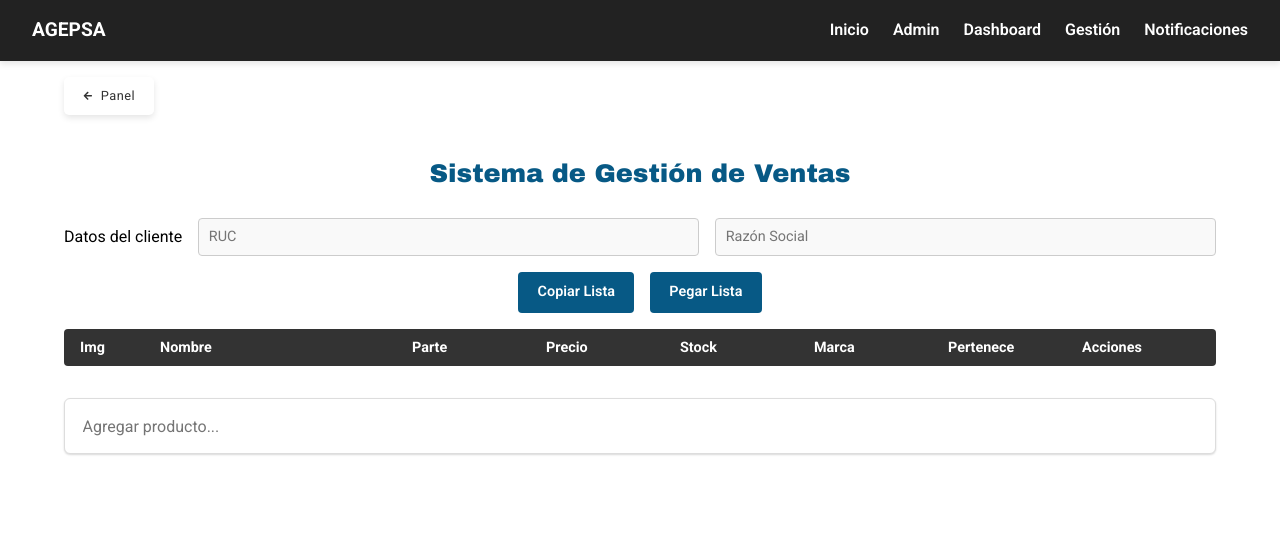
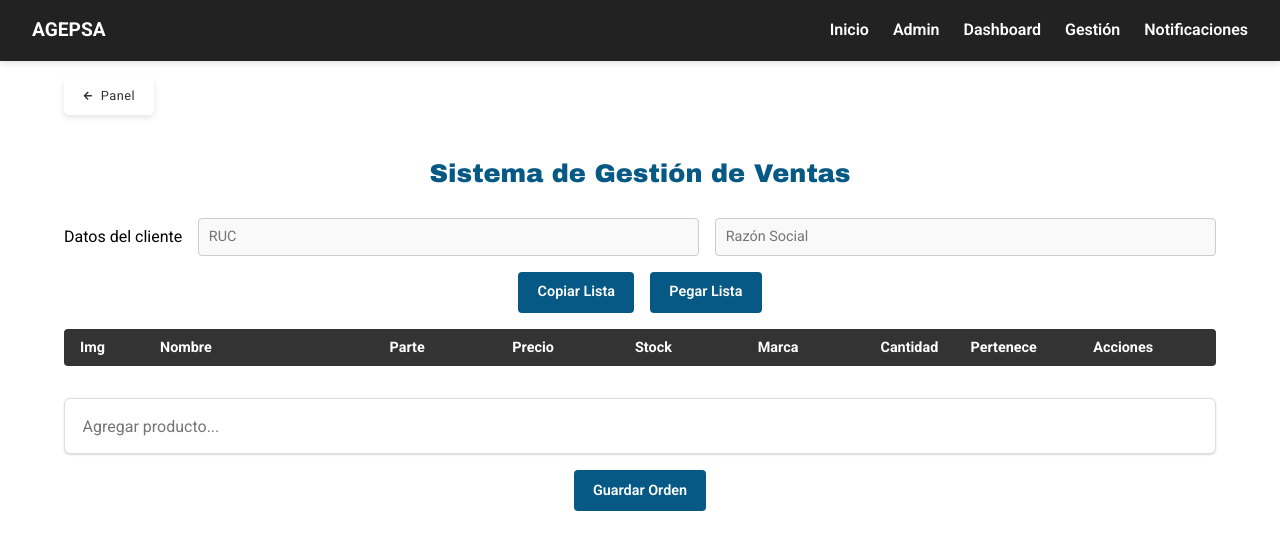
Before and after one commit to aquilesbailo123/front-demo, a React (Vite) app: page /sales-management in a window 1280 px wide. Shown: the top 550 px of the page. Built offline with nearby package versions, Linux system fonts and the light colour scheme.

Commit message:
better manager

```diff
--- a/src/pages/Manager/Manager.css
+++ b/src/pages/Manager/Manager.css
@@ -4,9 +4,9 @@
    --primary-color, --secondary-color, --background-color, --light-color, etc.
 */
 
-/***************
-  Estructura General
-***************/
+/********************************************
+  ESTRUCTURA GENERAL
+*********************************************/
 .manager-main-container {
       display: flex;
       flex-direction: column;
@@ -17,9 +17,9 @@
       font-family: 'Arial', sans-serif;
 }
 
-/***************
-  Título Principal
-***************/
+/********************************************
+  TÍTULO PRINCIPAL
+*********************************************/
 .manager-title {
       font-size: 1.6rem;
       margin: 1.5rem 0;
@@ -28,9 +28,9 @@
       text-align: center;
 }
 
-/***************
-  Formulario de Compañía (RUC, Razón Social)
-***************/
+/********************************************
+  FORMULARIO DE COMPAÑÍA (RUC, Razón Social)
+*********************************************/
 .manager-company-info {
       display: flex;
       gap: 10px;
@@ -59,9 +59,9 @@
       color: #333;
 }
 
-/***************
-  Acciones (Copiar / Pegar)
-***************/
+/********************************************
+  LIST-ACTIONS (COPIAR / PEGAR)
+*********************************************/
 .manager-list-actions {
       display: flex;
       gap: 1rem;
@@ -85,14 +85,14 @@
       transform: translateY(-2px);
 }
 
-/***************
-  Contenedor de la Tabla
-***************/
+/********************************************
+  CONTENEDOR DE LA TABLA
+*********************************************/
 .manager-table-container {
       width: 90%;
       max-width: 1200px;
       margin-bottom: 1rem;
-      overflow-x: auto; /* Para scroll horizontal cuando sea necesario */
+      overflow-x: auto; /* Para scroll horizontal en pantallas pequeñas */
 }
 .manager-table-container::-webkit-scrollbar {
       height: 6px;
@@ -102,9 +102,9 @@
       border-radius: 3px;
 }
 
-/***************
-  Encabezado de la Tabla
-***************/
+/********************************************
+  ENCABEZADO DE LA TABLA (FAUX TABLE)
+*********************************************/
 .manager-table-header {
       display: flex;
       background: #333;
@@ -113,7 +113,7 @@
       padding: 0.5rem;
       font-weight: bold;
       font-size: 0.9rem;
-      min-width: 800px; /* Para que se muestre scroll en pantallas pequeñas */
+      min-width: 900px; /* Para forzar scroll si es muy pequeña la pantalla */
 }
 .manager-col {
       flex: 1;
@@ -124,22 +124,18 @@
 .col-image {
       max-width: 80px;
 }
-/* .col-name,
-.col-part,
-.col-price,
-.col-stock,
-.col-brand,
-.col-parents,
+.col-amount {
+      max-width: 90px;
+}
 .col-actions {
-} */
-
-.col-actions {
+      display: flex;
       flex-direction: row;
+      gap: 4px;
 }
 
-/***************
-  Filas de la Tabla
-***************/
+/********************************************
+  FILAS DE LA TABLA
+*********************************************/
 .manager-table-row {
       display: flex;
       background: #fff;
@@ -149,13 +145,16 @@
       overflow: hidden;
       align-items: center;
       transition: background-color 0.2s;
-      min-width: 800px; /* Igual que el header para scroll */
+      min-width: 900px; /* Igual que el header */
       cursor: pointer;
 }
 .manager-table-row:hover {
       background-color: var(--light-color);
 }
 
+/********************************************
+  IMAGEN DE LA FILA
+*********************************************/
 .row-img {
       width: 60px;
       height: 60px;
@@ -164,31 +163,43 @@
       border: 1px solid #ccc;
 }
 
-/***************
-  Botones (Editar/Eliminar)
-***************/
+/********************************************
+  CANTIDAD EN LA FILA
+*********************************************/
+.manager-row-amount-input {
+      width: 60px;
+      padding: 0.3rem;
+      border: 1px solid #ccc;
+      border-radius: 4px;
+      font-size: 0.9rem;
+      outline: none;
+}
+
+/********************************************
+  BOTONES (EDITAR/ELIMINAR) - REACT ICONS
+*********************************************/
 .manager-edit-btn,
 .manager-remove-btn {
-      margin: 0 4px;
-      padding: 0.3rem 0.6rem;
+      display: flex;
+      align-items: center;
+      justify-content: center;
+      width: 30px;
+      height: 30px;
       border-radius: 4px;
       cursor: pointer;
-      font-weight: 600;
-      font-size: 0.85rem;
+      font-size: 1rem;
       transition: background-color 0.2s;
       background-color: var(--primary-color);
       color: #fff;
-      border: none;
-      text-align: center;
 }
 .manager-edit-btn:hover,
 .manager-remove-btn:hover {
       background-color: var(--secondary-color);
 }
 
-/***************
-  Barra de Búsqueda (Abajo)
-***************/
+/********************************************
+  BARRA DE BÚSQUEDA (ABAJO)
+*********************************************/
 .manager-bottom-search {
       position: relative;
       width: 90%;
@@ -202,7 +213,6 @@
       display: flex;
       flex-direction: column;
 }
-
 .manager-search-input {
       width: 100%;
       border: none;
@@ -213,9 +223,9 @@
       background: transparent;
 }
 
-/***************
-  Recomendaciones
-***************/
+/********************************************
+  RECOMENDACIONES (DESPLEGABLE)
+*********************************************/
 .manager-recommendations-box {
       position: absolute;
       top: calc(100% + 5px);
@@ -262,9 +272,30 @@
       background: #e2e8f0;
 }
 
-/***************
-  Modal Overlay
-***************/
+/********************************************
+  BOTÓN PARA "GUARDAR ORDEN"
+*********************************************/
+.manager-save-order {
+      margin: 1rem;
+      background: var(--primary-color);
+      color: #fff;
+      font-weight: 600;
+      font-size: 0.9rem;
+      padding: 0.6rem 1.2rem;
+      border-radius: 4px;
+      cursor: pointer;
+      border: none;
+      transition: background 0.2s, transform 0.2s;
+      user-select: none;
+}
+.manager-save-order:hover {
+      background: var(--secondary-color);
+      transform: translateY(-2px);
+}
+
+/********************************************
+  MODAL OVERLAY
+*********************************************/
 .manager-modal-overlay {
       position: fixed;
       top: 0;
@@ -278,9 +309,9 @@
       justify-content: center;
 }
 
-/***************
-  Modal Content
-***************/
+/********************************************
+  MODAL CONTENT
+*********************************************/
 .manager-modal-content {
       background: #fff;
       width: 90%;
@@ -310,11 +341,12 @@
       border: none;
       font-size: 1.5rem;
       cursor: pointer;
+      user-select: none;
 }
 
-/***************
-  Sección del Modal
-***************/
+/********************************************
+  SECCIONES DEL MODAL
+*********************************************/
 .manager-modal-section {
       background: var(--light-color);
       padding: 1rem;
@@ -327,9 +359,9 @@
       color: var(--primary-color);
 }
 
-/***************
-  Producto Actual
-***************/
+/********************************************
+  PRODUCTO ACTUAL (EN MODAL)
+*********************************************/
 .manager-current-product {
       display: flex;
       gap: 1rem;
@@ -352,11 +384,12 @@
       padding: 0.3rem;
       width: 80px;
       font-size: 0.9rem;
+      outline: none;
 }
 
-/***************
-  Ítems Equivalentes y Recomendaciones en Modal
-***************/
+/********************************************
+  ÍTEMS EQUIVALENTES & RECOMENDACIONES (MODAL)
+*********************************************/
 .manager-modal-equiv-item,
 .manager-modal-recommendation-item {
       display: flex;
@@ -386,9 +419,9 @@
       margin-bottom: 0.5rem;
 }
 
-/***************
-  Botón de Guardar en el Modal
-***************/
+/********************************************
+  BOTÓN DE GUARDAR (MODAL)
+*********************************************/
 .manager-modal-save {
       align-self: flex-end;
       background: var(--primary-color);
@@ -407,13 +440,20 @@
       transform: translateY(-2px);
 }
 
-/***************
-  Responsivo
-***************/
+/********************************************
+  RESPONSIVO
+*********************************************/
 @media (max-width: 768px) {
       .manager-table-header,
       .manager-table-row {
             font-size: 0.8rem;
+      }
+
+      .manager-table-header {
+            min-width: 700px;
+      }
+      .manager-table-row {
+            min-width: 700px;
       }
 
       /* Ajustes al formulario de compañía */
--- a/src/pages/Manager/Manager.tsx
+++ b/src/pages/Manager/Manager.tsx
@@ -1,14 +1,16 @@
 // Manager.tsx
+
 import React, { useState, useEffect, useRef } from 'react';
 import { ALL_PRODUCTS, Product } from '../../assets/products';
 import AdminNavbar from '../../components/admin/AdminNavbar/AdminNavbar';
 import AdminBack from '../../components/admin/AdminBack/AdminBack';
+import { FaEdit, FaTrash } from 'react-icons/fa'; // <-- Import React Icons
 import './Manager.css';
 
 // Estructura de cada fila en la lista de productos
 interface ProductRow {
       product: Product;
-      amount?: number; // Para la cantidad solicitada
+      amount: number; // Para la cantidad solicitada
 }
 
 function Manager() {
@@ -168,13 +170,25 @@ function Manager() {
       }
 
       /****************************************
-       * Editar fila (click en el row)
+       * Click en el row => Abrir modal
        ****************************************/
       function handleRowClick(index: number) {
             setEditingRowIndex(index);
             setModalSearchTerm('');
             setModalRecommendations([]);
-            setEditAmount(rows[index].amount || 1);
+            setEditAmount(rows[index].amount);
+      }
+
+      /****************************************
+       * Cambiar cantidad en la fila (input)
+       ****************************************/
+      function handleRowAmountChange(e: React.ChangeEvent<HTMLInputElement>, index: number) {
+            const newValue = parseInt(e.target.value);
+            setRows((prev) => {
+                  const newRows = [...prev];
+                  newRows[index].amount = newValue;
+                  return newRows;
+            });
       }
 
       /****************************************
@@ -217,15 +231,6 @@ function Manager() {
        ****************************************/
       function handleRemoveRow(index: number) {
             setRows((prev) => prev.filter((_, i) => i !== index));
-      }
-
-      /****************************************
-       * Editar fila
-       ****************************************/
-      function handleEditRow(index: number) {
-            setEditingRowIndex(index);
-            setModalSearchTerm('');
-            setModalRecommendations([]);
       }
 
       /****************************************
@@ -273,6 +278,15 @@ function Manager() {
             setEditingRowIndex(null);
       }
 
+      /****************************************
+       * Guardar "orden" (falso submit)
+       ****************************************/
+      function handleSaveOrder() {
+            // Solo un placeholder, no hace nada
+            // eslint-disable-next-line @typescript-eslint/no-empty-function
+            () => {};
+      }
+
       return (
             <div className="manager-main-container">
                   <AdminNavbar />
@@ -316,6 +330,7 @@ function Manager() {
                               <div className="manager-col col-price">Precio</div>
                               <div className="manager-col col-stock">Stock</div>
                               <div className="manager-col col-brand">Marca</div>
+                              <div className="manager-col col-amount">Cantidad</div>
                               <div className="manager-col col-parents">Pertenece</div>
                               <div className="manager-col col-actions">Acciones</div>
                         </div>
@@ -347,24 +362,33 @@ function Manager() {
                                           <div className="manager-col col-brand">
                                                 {p.brand ? p.brand : '—'}
                                           </div>
+                                          {/* Cantidad en la fila */}
+                                          <div className="manager-col col-amount" onClick={(e) => e.stopPropagation()}>
+                                                <input
+                                                      className="manager-row-amount-input"
+                                                      type="number"
+                                                      value={row.amount}
+                                                      onChange={(e) => handleRowAmountChange(e, index)}
+                                                />
+                                          </div>
                                           <div className="manager-col col-parents">
                                                 {parentNames.length > 0 ? parentNames.join(', ') : '—'}
                                           </div>
                                           <div
                                                 className="manager-col col-actions"
-                                                onClick={(e) => e.stopPropagation()}
+                                                onClick={(e) => e.stopPropagation()} // Evita abrir el modal
                                           >
                                                 <div
                                                       className="manager-edit-btn"
-                                                      onClick={() => handleEditRow(index)}
+                                                      onClick={() => setEditingRowIndex(index)}
                                                 >
-                                                      Editar
+                                                      <FaEdit />
                                                 </div>
                                                 <div
                                                       className="manager-remove-btn"
                                                       onClick={() => handleRemoveRow(index)}
                                                 >
-                                                      Eliminar
+                                                      <FaTrash />
                                                 </div>
                                           </div>
                                     </div>
@@ -404,6 +428,11 @@ function Manager() {
                                     ))}
                               </div>
                         )}
+                  </div>
+
+                  {/* Botón "Guardar Orden" (falso submit) */}
+                  <div className="manager-save-order" onClick={handleSaveOrder}>
+                        Guardar Orden
                   </div>
 
                   {/* MODAL de edición */}
```
